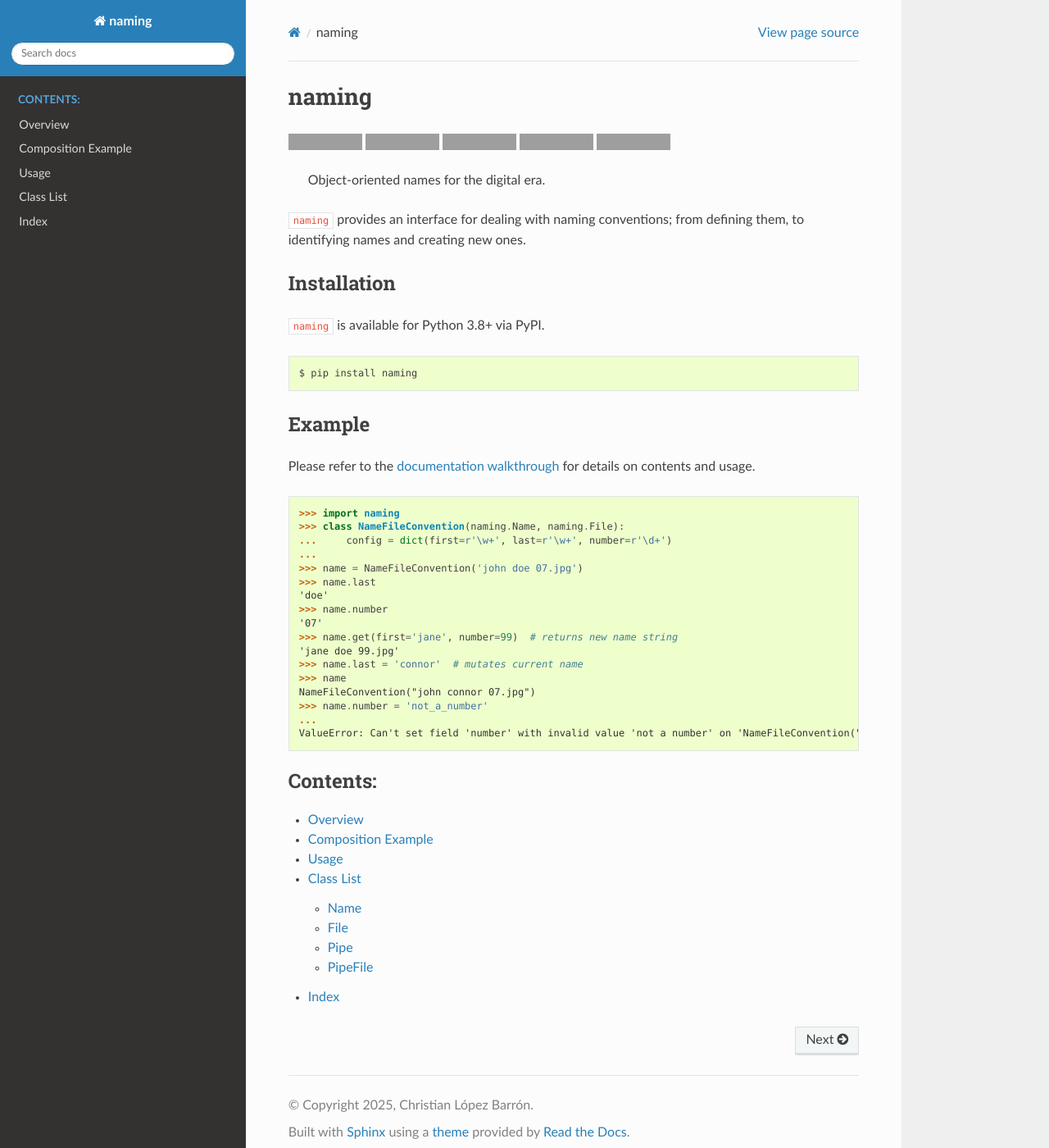
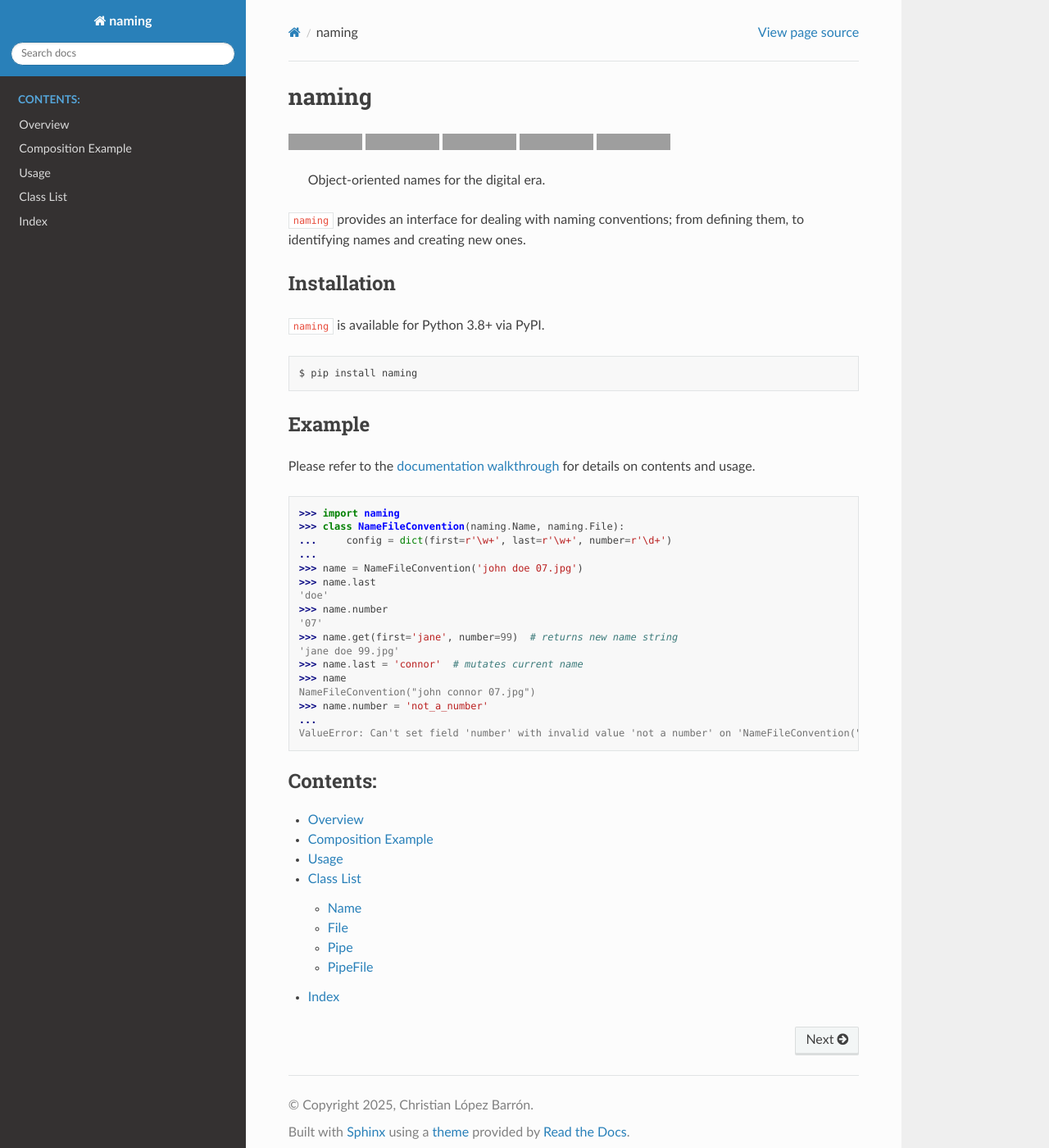
Before and after one commit to chrizzFTD/naming, a Sphinx documentation site: the page built from docs/source/index.rst, in a window 1280 px wide and 1400 px high. Shown: the whole window at 82% size. Built offline with Sphinx 7.4.7 and the Read the Docs theme 3.1.0, drawn with Linux system fonts in a browser that asks for light colours; grey boxes are pictures that could not be loaded.

Commit message:
use default pygment style

```diff
--- a/docs/source/conf.py
+++ b/docs/source/conf.py
@@ -111,9 +111,7 @@ language = 'en'
 exclude_patterns = []
 
 # The name of the Pygments (syntax highlighting) style to use.
-pygments_style = 'sphinx'
-# highlight_options = {'language': 'pycon'}
-# highlight_language = 'pycon'
+# pygments_style = 'sphinx'
 highlight_language = 'python3'
 
 # If true, `todo` and `todoList` produce output, else they produce nothing.
```
